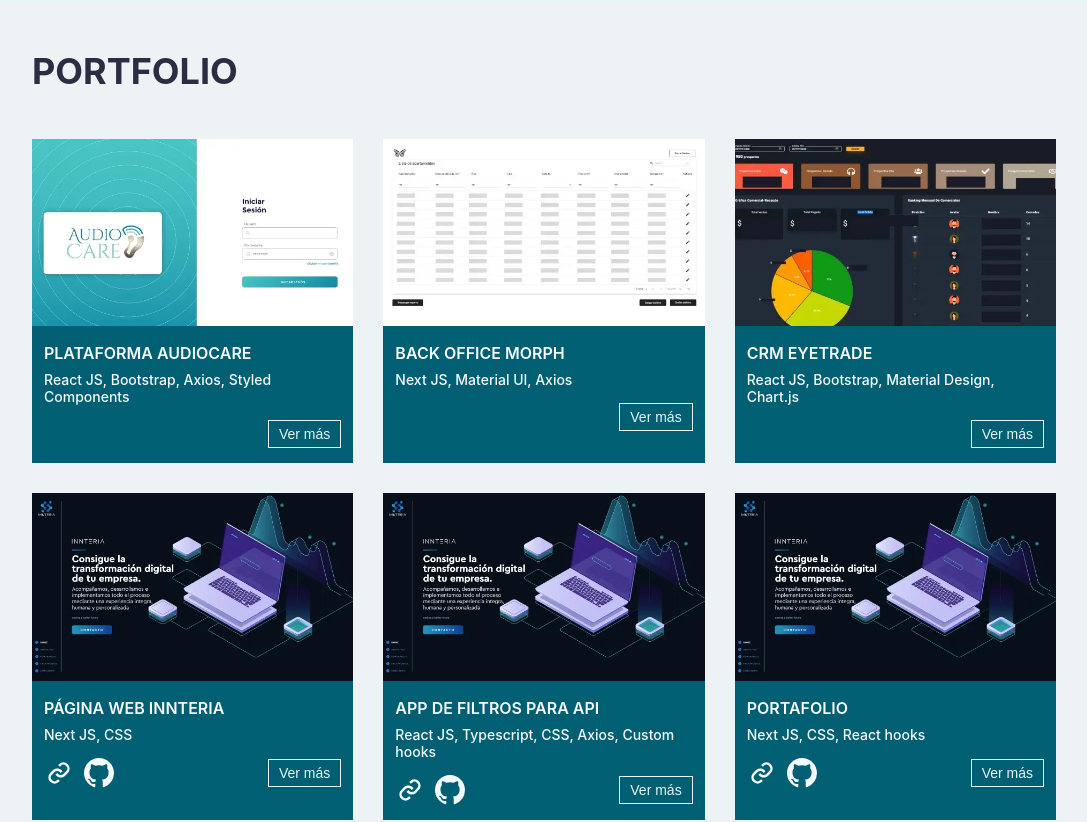
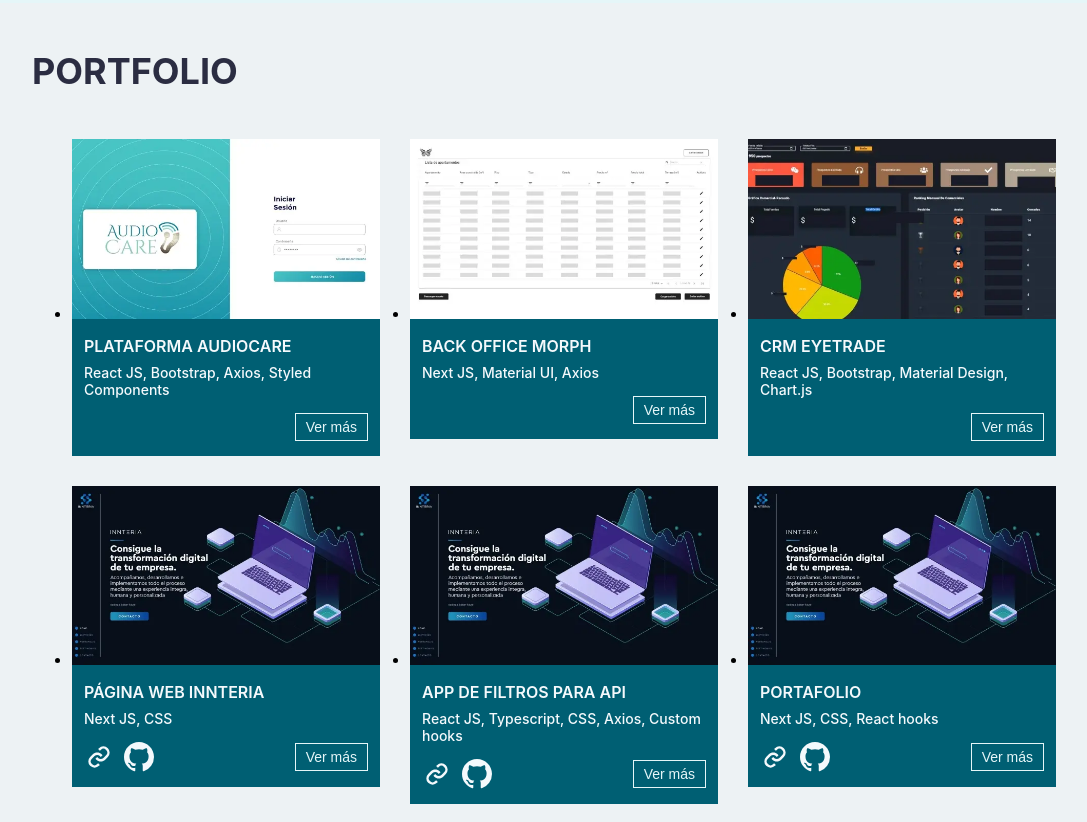
Before and after one commit to eldalco/portfolio, a Next.js app: page / in a window 1280 px wide. Shown: the part 1180-2002 px from the top of the page, without its empty margins (96-1183 px from the left). Built offline with nearby package versions, Linux system fonts and the light colour scheme.

Commit message:
div for ul element swap

```diff
--- a/components/SectionPortfolio/ArchivePortfolio/index.js
+++ b/components/SectionPortfolio/ArchivePortfolio/index.js
@@ -5,13 +5,15 @@ import styles from "./styles.module.css";
 
 const ArchivePortfolio = () => {
   return (
-    <div className={styles["container__archive"]}>
+    <ul className={styles["container__archive"]}>
       {
-        practicePortfolio.map((item)=> (
-          <CardPortfolio data={item}/>
+        practicePortfolio.map((item, index)=> (
+          <li key={item.id}>
+            <CardPortfolio data={item}  />
+          </li>
         ))
       }
-    </div>
+    </ul>
   )
 }
 
```
